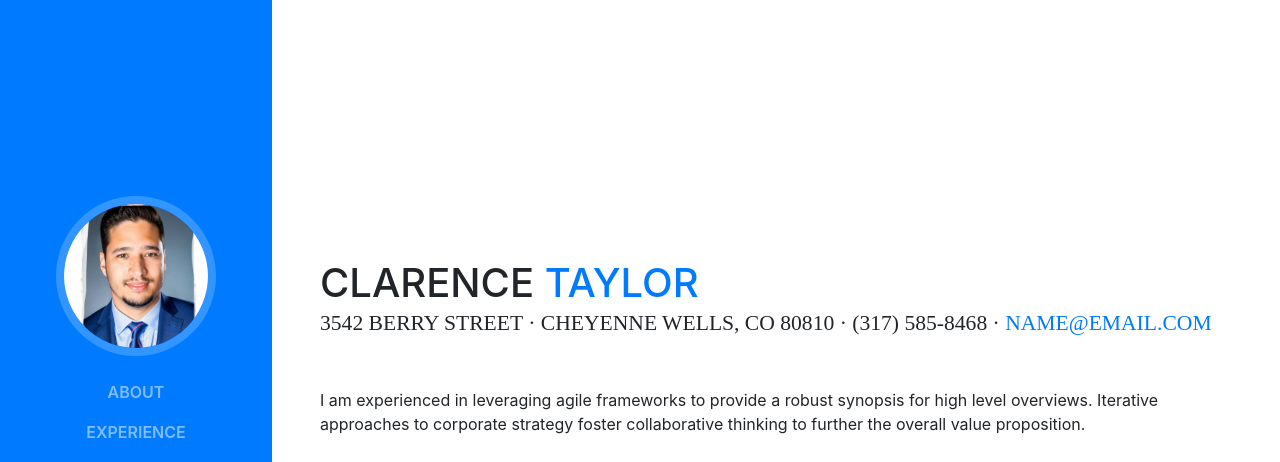
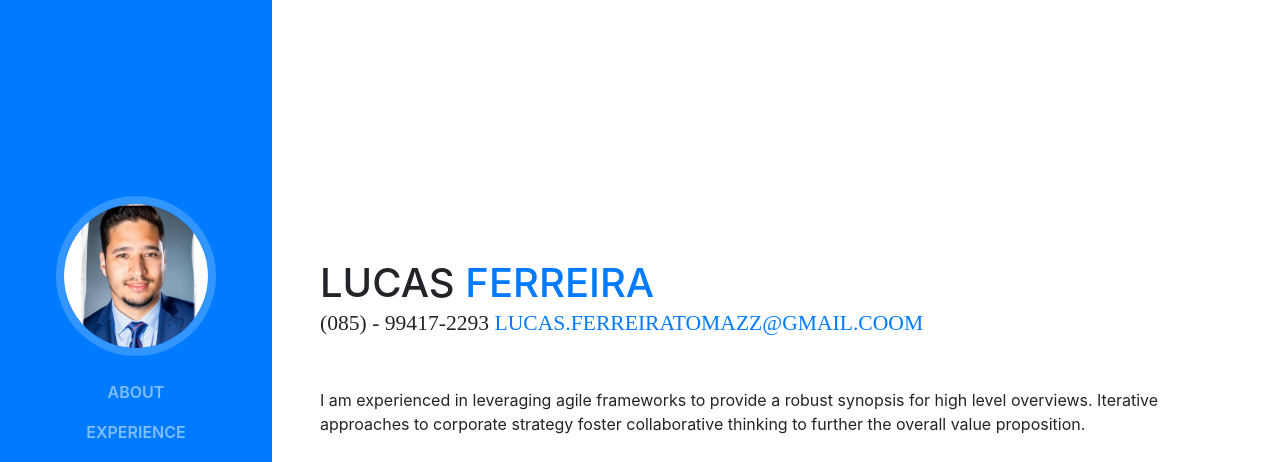
Before and after one commit to lucasferreiraoficial/portfolio, a website with bundled scripts: page index.html in a window 1280 px wide. Shown: the top 462 px of the page. Built offline with nearby package versions, Linux system fonts and the light colour scheme; files whose address does not match are found by name; a web font is replaced by a local one.

Commit message:
Update index.html

```diff
--- a/index.html
+++ b/index.html
@@ -65,11 +65,11 @@
 
       <section class="resume-section p-3 p-lg-5 d-flex d-column" id="about">
         <div class="my-auto">
-          <h1 class="mb-0">Clarence
-            <span class="text-primary">Taylor</span>
+          <h1 class="mb-0">Lucas
+            <span class="text-primary">Ferreira</span>
           </h1>
-          <div class="subheading mb-5">3542 Berry Street · Cheyenne Wells, CO 80810 · (317) 585-8468 ·
-            <a href="mailto:name@email.com">name@email.com</a>
+          <div class="subheading mb-5"> (085) - 99417-2293
+            <a href="mailto:name@email.com">lucas.ferreiratomazz@gmail.coom</a>
           </div>
           <p class="mb-5">I am experienced in leveraging agile frameworks to provide a robust synopsis for high level overviews. Iterative approaches to corporate strategy foster collaborative thinking to further the overall value proposition.</p>
           <ul class="list-inline list-social-icons mb-0">
```
